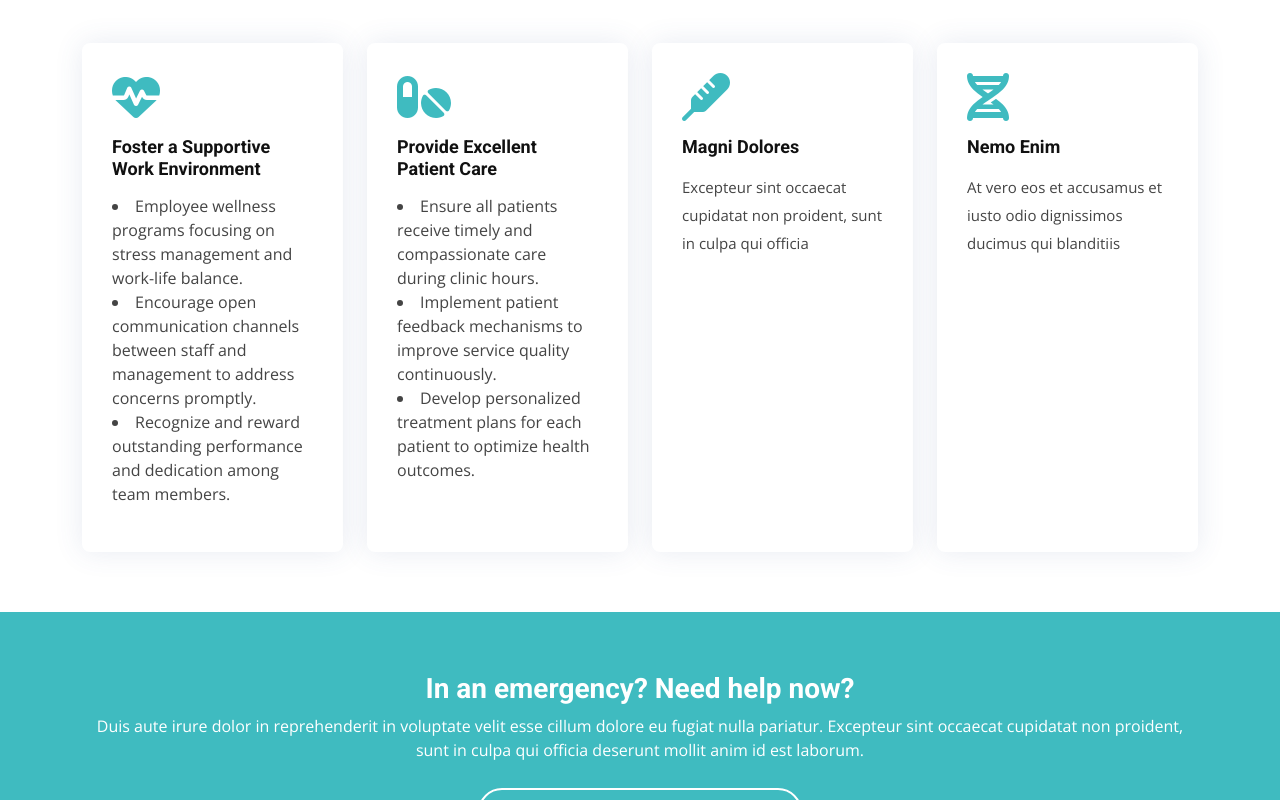
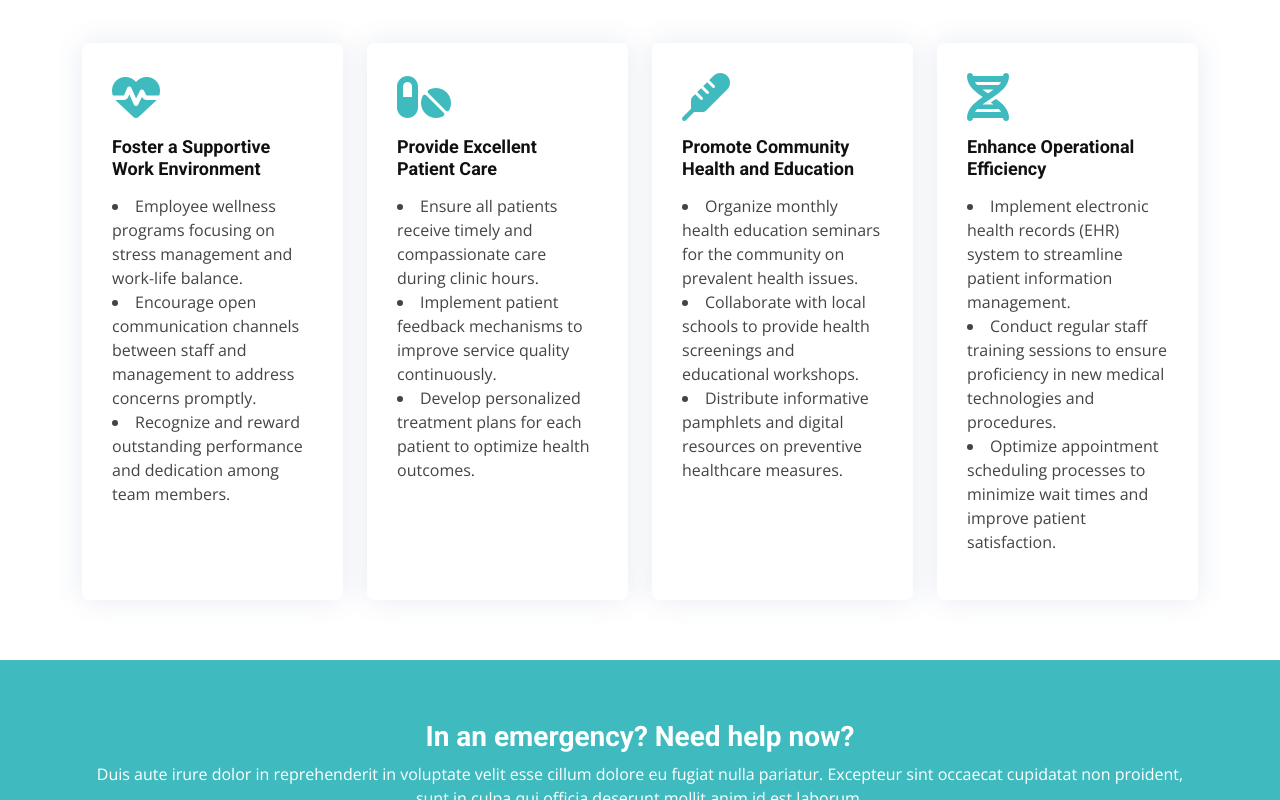
Before and after one commit to uhqlA/clinicone, a plain HTML site: page index.html in a window 1280 px wide. Shown: the part 817-1617 px from the top of the page. Drawn offline with nearby package versions, Linux system fonts and the light colour scheme.

Commit message:
objectives

```diff
--- a/index.html
+++ b/index.html
@@ -155,16 +155,25 @@
           <div class="col-md-6 col-lg-3 d-flex align-items-stretch mb-5 mb-lg-0">
             <div class="icon-box" data-aos="fade-up" data-aos-delay="300">
               <div class="icon"><i class="fas fa-thermometer"></i></div>
-              <h4 class="title"><a href="">Magni Dolores</a></h4>
-              <p class="description">Excepteur sint occaecat cupidatat non proident, sunt in culpa qui officia</p>
+              <h4 class="title"><a href="">Promote Community Health and Education</a></h4>
+              <p class="description">
+                <li>Organize monthly health education seminars for the community on prevalent health issues.</li>
+                <li>Collaborate with local schools to provide health screenings and educational workshops.</li>
+                <li>Distribute informative pamphlets and digital resources on preventive healthcare measures.</li>
+
+              </p>
             </div>
           </div>
 
           <div class="col-md-6 col-lg-3 d-flex align-items-stretch mb-5 mb-lg-0">
             <div class="icon-box" data-aos="fade-up" data-aos-delay="400">
               <div class="icon"><i class="fas fa-dna"></i></div>
-              <h4 class="title"><a href="">Nemo Enim</a></h4>
-              <p class="description">At vero eos et accusamus et iusto odio dignissimos ducimus qui blanditiis</p>
+              <h4 class="title"><a href="">Enhance Operational Efficiency</a></h4>
+              <p class="description">
+               <li>Implement electronic health records (EHR) system to streamline patient information management.</li>
+               <li>Conduct regular staff training sessions to ensure proficiency in new medical technologies and procedures.</li>
+               <li>Optimize appointment scheduling processes to minimize wait times and improve patient satisfaction.</li>
+              </p>
             </div>
           </div>
 
```
